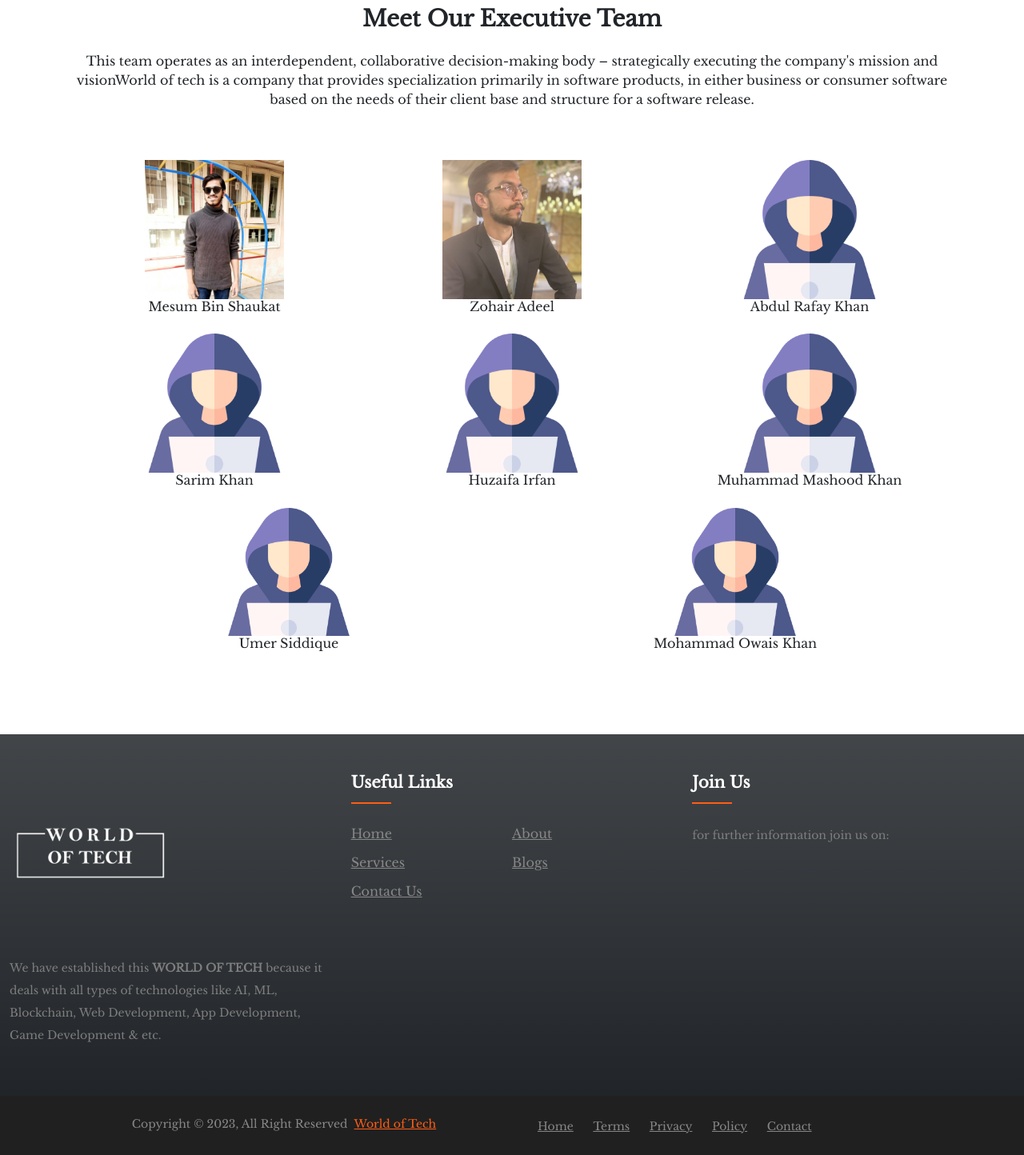
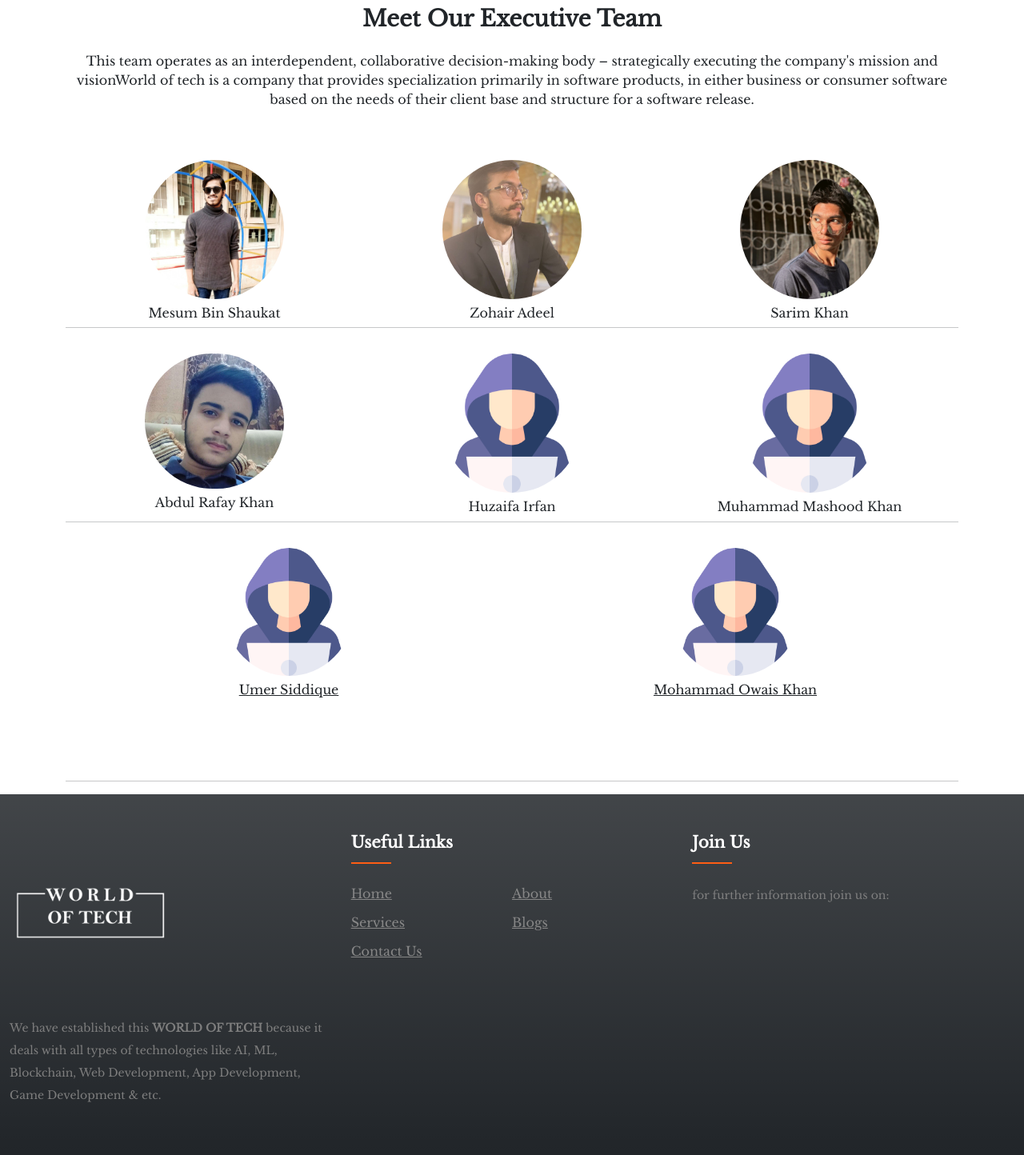
Before and after one commit to mesumbinshaukat/World-Of-Tech, a PHP site: page /about.php in a window 1280 px wide. Shown: the part 1783-3227 px from the top of the page at 80% size. Run offline with PHP 8.4, Linux system fonts and the light colour scheme.

Commit message:
about.php

```diff
--- a/about.php
+++ b/about.php
@@ -34,17 +34,22 @@
     .t_img {
         /* height: 60%; */
         width: 50%;
+        border-radius:150px;
     }
 
     .t_imgd {
         /* height: 50%; */
         width: 30%;
+        border-radius:150px;
+
     }
 
     .about-a {
         box-shadow: -1px 1px 7px 5px black;
 
     }
+
+
     </style>
 
 </head>
@@ -172,34 +177,34 @@
                             <div class="row">
                                 <div class="col text-center">
                                     <img src="./images/pic1.jpeg" alt="" class="t_img">
-                                    <h6>Mesum Bin Shaukat</h6>
+                                    <h6 class="mt-2 name"> Mesum Bin Shaukat</h6>
                                 </div>
                                 <div class="col text-center">
                                     <img src="./images/Zohair.jpg" alt="" class="t_img">
-                                    <h6>Zohair Adeel</h6>
+                                    <h6 class="mt-2 name"> Zohair Adeel </h6>
                                 </div>
                                 <div class="col text-center">
-                                    <img src="./Icons/hacker.png" alt="" class="t_img">
-                                    <h6>Abdul Rafay Khan</h6>
-                                </div>
+                                    <img src="./images/sarim.jpeg" alt="" class="t_img">
+                                    <h6 class="mt-2 name"> Sarim Khan </h6>
+                                </div> <hr>
                             </div>
                         </div>
                         <div class="container mt-3">
                             <div class="row">
                                 <div class="col text-center">
-                                    <img src="./Icons/hacker.png" alt="" class="t_img">
-                                    <h6>Sarim Khan</h6>
+                                    <img src="./images/rafay.jpg" alt="" class="t_img">
+                                    <h6 class="mt-2 name"> Abdul Rafay Khan </h6>
                                 </div>
                                 <div class="col text-center">
                                     <img src="./Icons/hacker.png" alt="" class="t_img">
-                                    <h6>Huzaifa Irfan</h6>
+                                    <h6 class="mt-2 name">Huzaifa Irfan </h6>
                                 </div>
                                 <div class="col text-center">
                                     <img src="./Icons/hacker.png" alt="" class="t_img">
-                                    <h6>Muhammad Mashood Khan</h6>
+                                    <h6 class="mt-2 name">  Muhammad Mashood Khan</h6>
                                 </div>
                             </div>
-                        </div>
+                        </div> <hr>
 
 
                     </div>
@@ -208,14 +213,14 @@
                     <div class="row">
                         <div class="col text-center mb-5">
                             <img src="./Icons/hacker.png" alt="" class="t_imgd">
-                            <h6>Umer Siddique</h6>
+                            <h6 class="mt-2"><u>Umer Siddique</u> </h6>
                         </div>
                         <div class="col text-center mb-5">
                             <img src="./Icons/hacker.png" alt="" class="t_imgd">
-                            <h6>Mohammad Owais Khan</h6>
+                            <h6 class="mt-2"> <u>Mohammad Owais Khan</u> </h6>
                         </div>
                     </div>
-                </div>
+                </div> <hr>
 
 
             </div>
```
Also changed, not shown: images/rafay.jpg (added), images/sarim.jpeg (added).
